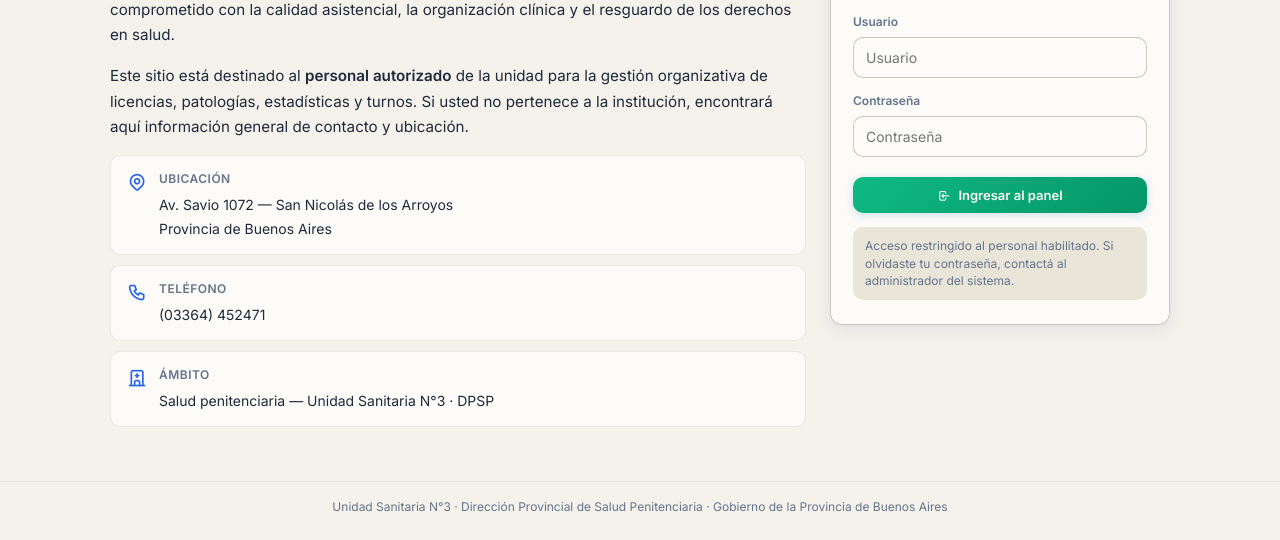
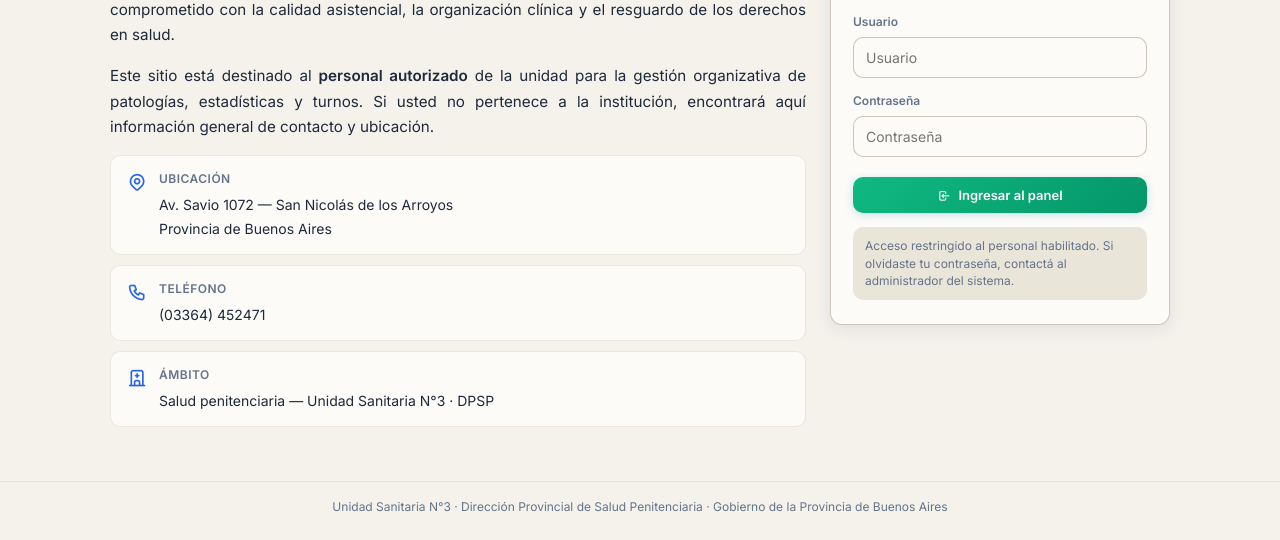
Before and after one commit to Genaro4085/Unidad_Sanitaria_3, a website: page index.html in a window 1280 px wide. Shown: the part 260-800 px from the top of the page. Drawn offline with Linux system fonts and the light colour scheme.

Commit message:
Ajustar textos de la landing institucional.
Justifica los párrafos de presentación y quita la mención a licencias en la descripción del panel.

Co-authored-by: Cursor <cursoragent@cursor.com>

```diff
--- a/css/login.css
+++ b/css/login.css
@@ -101,6 +101,8 @@
   line-height: 1.65;
   margin-bottom: var(--space-md);
   font-size: 0.95rem;
+  text-align: justify;
+  text-justify: inter-word;
 }
 
 .landing__facts {
--- a/index.html
+++ b/index.html
@@ -30,7 +30,7 @@
   <link rel="stylesheet" href="https://fonts.googleapis.com/css2?family=Inter:wght@400;500;600&family=Plus+Jakarta+Sans:wght@500;600;700&display=swap" />
   <link rel="stylesheet" href="css/tabler-icons.min.css" />
   <link rel="stylesheet" href="css/design-system.css?v=warm1" />
-  <link rel="stylesheet" href="css/login.css" />
+  <link rel="stylesheet" href="css/login.css?v=2" />
   <link rel="stylesheet" href="css/motion.css" />
   <link rel="stylesheet" href="css/pwa.css" />
 </head>
@@ -74,7 +74,7 @@
       </p>
       <p>
         Este sitio está destinado al <strong>personal autorizado</strong> de la unidad para la gestión
-        organizativa de licencias, patologías, estadísticas y turnos. Si usted no pertenece a la institución,
+        organizativa de patologías, estadísticas y turnos. Si usted no pertenece a la institución,
         encontrará aquí información general de contacto y ubicación.
       </p>
 
```
